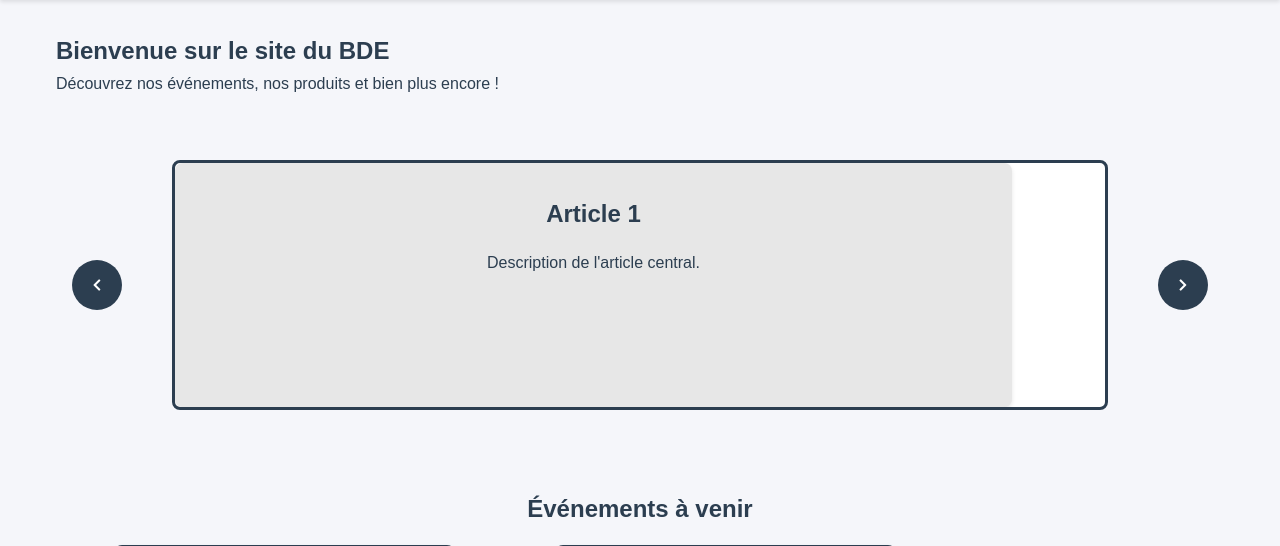
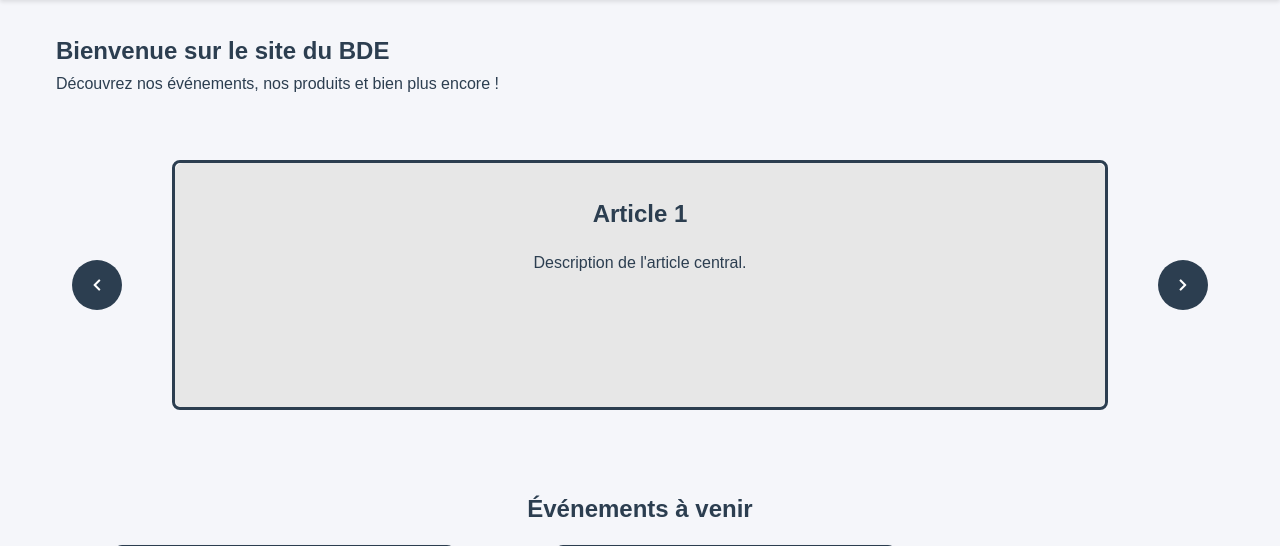
Before and after one commit to NicolasCHANTEUX/SAE_4.01_site_BDE, a PHP site: template app/views/index.php in a window 1280 px wide. Shown: the part 134-680 px from the top of the page. Run offline with PHP 8.4, Linux system fonts and the light colour scheme; the template is opened without the code that fills it, so the values that code supplies are empty.

Commit message:
article centré

```diff
--- a/assets/css/accueil.css
+++ b/assets/css/accueil.css
@@ -23,7 +23,7 @@
 
 .carousel-item {
 	position: absolute;
-	width: 90%;
+	width: 100%;
 	height: 100%;
 	background: rgb(231, 231, 231);
 	padding: 2rem;
```
